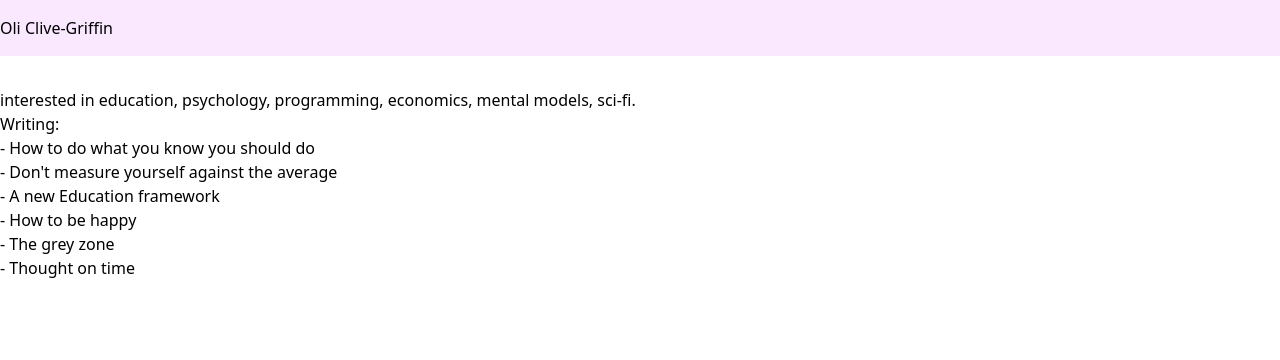
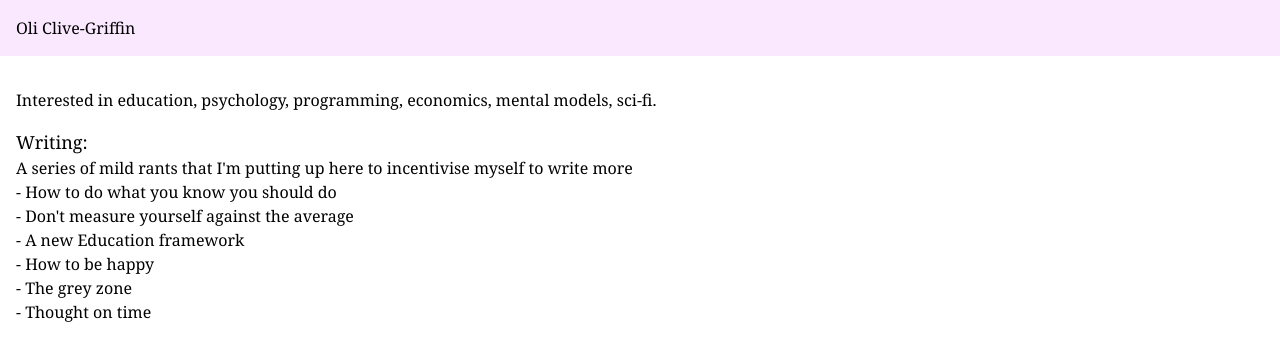
Before and after one commit to oli-clive-griffin/static-blog, a Next.js app: page / in a window 1280 px wide. Shown: the top 360 px of the page. Built offline with nearby package versions, Linux system fonts and the light colour scheme.

Commit message:
styling (absolutely perfect)

```diff
--- a/components/layout.jsx
+++ b/components/layout.jsx
@@ -3,8 +3,8 @@ import Link from 'next/link';
 export default function Layout({ children }) {
   return (
     <div className='flex flex-col min-h-screen'>
-      <header className='mb-8 py-4 bg-fuchsia-100'>
-        <div className='container mx-auto flex justify-start'>
+      <header className='sticky top-0 z-50 mb-8 py-4 bg-fuchsia-100'>
+        <div className='container mx-auto flex justify-start px-4'>
           <Link href='/'>
             <a>Oli Clive-Griffin</a>
           </Link>
--- a/pages/index.js
+++ b/pages/index.js
@@ -5,9 +5,11 @@ import matter from 'gray-matter'
 
 export default function Home({ posts }) {
   return (
-    <div className='flex flex-col'>
-      <p>interested in education, psychology, programming, economics, mental models, sci-fi.</p>
-      <p>Writing:</p>
+    <div className='flex flex-col px-4'>
+      <p>{'Interested in education, psychology, programming, economics, mental models, sci-fi.'}</p>
+      <div className='h-4' />
+      <p className='text-lg'>{'Writing:'}</p>
+      <p>{`A series of mild rants that I'm putting up here to incentivise myself to write more`}</p>
       {posts.map(({ slug, title }) => (
         <Link key={slug} href={`/post/${slug}`}>
           <a className='hover:underline'>
--- a/pages/post/[slug].js
+++ b/pages/post/[slug].js
@@ -4,8 +4,9 @@ import md from 'markdown-it'
 
 export default function PostPage({ frontmatter, content }) {
   return (
-    <div className='prose mx-auto'>
-      <h1>{frontmatter.title}</h1>
+    <div className='max-w-2xl mb-24 post px-4'>
+      <h1 >{frontmatter.title}</h1>
+      <div className='line' />
       <div dangerouslySetInnerHTML={{ __html: md().render(content) }} />
     </div>
   );
--- a/posts/don't measure yourself against the average.md
+++ b/posts/don't measure yourself against the average.md
@@ -2,7 +2,7 @@
 title: Don't measure yourself against the average
 ---
 
-Something I've come to realise over the last year is that [[Standards]] dictate an awful lot of my behaviour. We are memetic creatures after all. "you are the average of the 5 people you spend the most time with".
+Something I've come to realise over the last year is that Standards dictate an awful lot of my behaviour. We are memetic creatures after all. "you are the average of the 5 people you spend the most time with".
 
 
 When you're trying to be really good at something. there's A trick that your mind can play on you: measuring your success against the average.
@@ -23,7 +23,7 @@ Inside, you know you can do better. Not in every part of your life. Aiming fo un
 Imagine Michael Jordan thinking to himself: "Wow! I'm so talented and hard-working that I have become the best player in school! how awesome I am". This is ridiculous, the reality is that Michael Jordan held himself to far higher standards -- Not necessarily in arrogance or conceit, but with a cold, realistic knowledge that he was better than everyone and where they were straining to barely compete on his level, he barely needed to try. Michael Jordan instead Held himself to his own standards, are eventually became arguably the greatest basketball player of all time
 
 
-rule 4 in [[people/Jordan Peterson]]'s *[[12 Rules for life]]* is *Compare yourself to who you were yesterday, not who someone else is. today.* He mainly approaches this topic by illustrating the danger of comparing yourself unfavourably with those superstars we are so constantly told about. Something like "ugh, I'm never gonna be as good at Tennis as Rafael Nadal". This. is obviously true, and the book is excellent. But I want to highlight the danger of the opposite; of justifying your own uselessness by comparisons to the equally useless general population.
+rule 4 in 12 Rules for life is *Compare yourself to who you were yesterday, not who someone else is. today.* He mainly approaches this topic by illustrating the danger of comparing yourself unfavourably with those superstars we are so constantly told about. Something like "ugh, I'm never gonna be as good at Tennis as Rafael Nadal". This. is obviously true, and the book is excellent. But I want to highlight the danger of the opposite; of justifying your own uselessness by comparisons to the equally useless general population.
 
 
 Even our heroes are useless in most dimensions. Or worse. It's no secret that musicians and artists everywhere are generally cursed by alcoholism, drug abuse, sex addiction, infidelity and generally out-of-shape lives. People are generally only really good at a few things, and at best mediocre at everything at else. try to come up with someone you know who is in great shape, has a good family life, a good career, a great sense of humour, excels in many hobbies, is well read, and is a great cook. You may know someone like this, or even multiple, and if so, Aweome! but now think about how many other people you went through trying to find an all round impressive individual. At the end of the day, most people are not very good at most things.
--- a/posts/how to be happy.md
+++ b/posts/how to be happy.md
@@ -2,7 +2,7 @@
 title: How to be happy
 ---
 
-reliable ways to make yourself happier
+Just a few ways that've worked for me.
 
 
 go outside
--- a/styles/globals.css
+++ b/styles/globals.css
@@ -1,3 +1,22 @@
 @import 'tailwindcss/base';
 @import 'tailwindcss/components';
 @import 'tailwindcss/utilities';
+
+p, a, ul, li, h1, h2, h3, h4 {
+  font-family: Georgia, 'Times New Roman', serif;
+}
+
+.post p {
+  padding-bottom: 1rem;
+}
+
+.post h1 {
+  font-size: 2rem;
+}
+
+.post .line {
+  height: 3px;
+  width: auto;
+  background-color: black;
+  margin-bottom: 2rem;
+}
```
